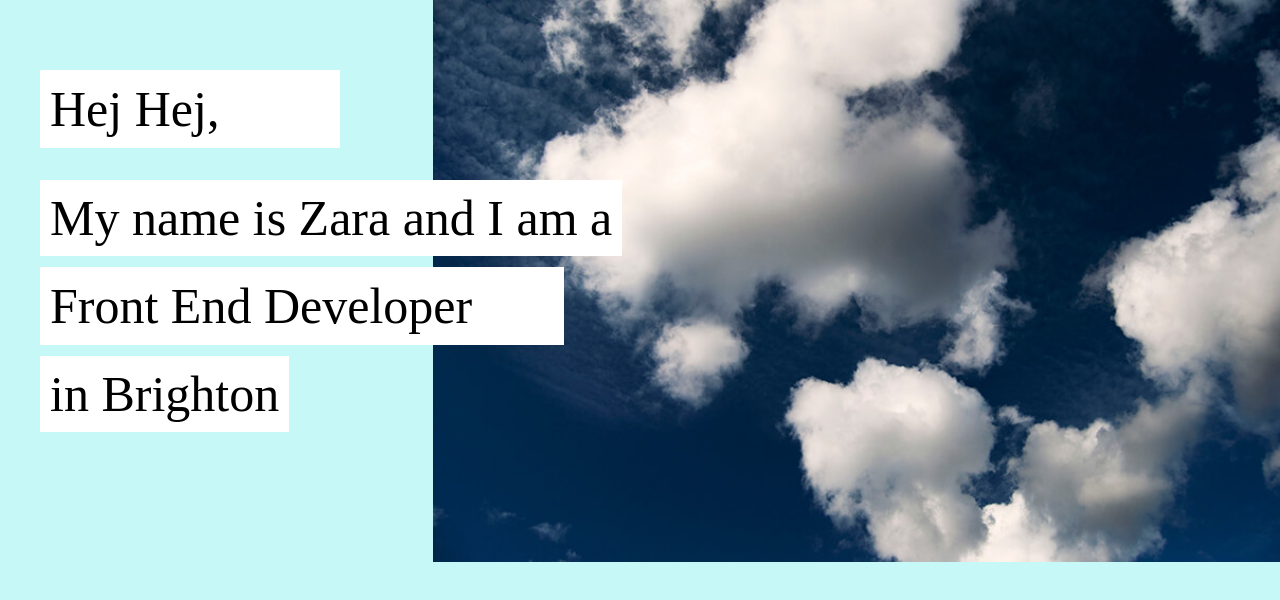
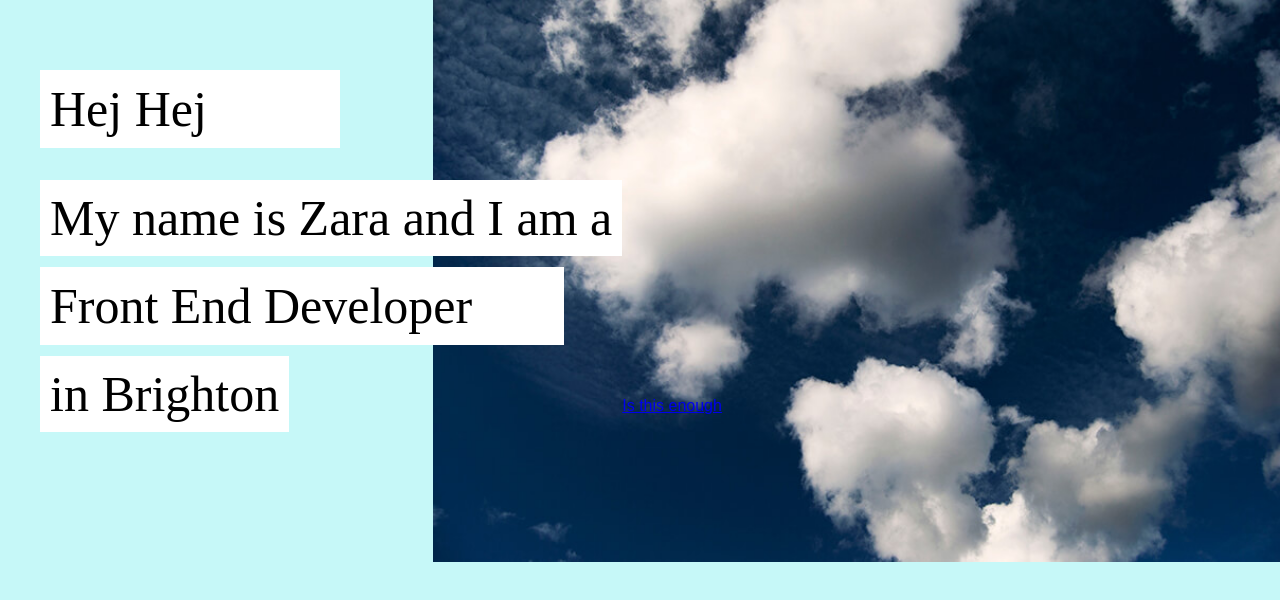
Before and after one commit to zarasyversen/personal-react, a React (Create React App) app: page / in a window 1280 px wide. Shown: the top 600 px of the page. Built offline with nearby package versions, Linux system fonts and the light colour scheme; a web font is replaced by a local one.

Commit message:
add first route

```diff
--- a/package.json
+++ b/package.json
@@ -5,6 +5,8 @@
   "dependencies": {
     "react": "^16.4.0",
     "react-dom": "^16.4.0",
+    "react-router": "^4.3.1",
+    "react-router-dom": "^4.3.1",
     "react-scripts": "1.1.4"
   },
   "scripts": {
--- a/src/App.js
+++ /dev/null
@@ -1,21 +0,0 @@
-import React, { Component } from 'react';
-import background from './images/backgrounds/clouds.jpg';
-import './Home.css';
-
-class App extends Component {
-  render() {
-    return (
-      <div className="home">
-        <div className="home__content">
-        <h2>Hej Hej,</h2>
-        <h1><span className="name">My name is Zara and I am a </span><span className="role"> Front End Developer</span><span className="place">in Brighton</span></h1>
-        </div>
-        <div className="home__image">
-          <img src={background} alt="clouds" />
-        </div>
-      </div>
-    );
-  }
-}
-
-export default App;
--- /dev/null
+++ b/src/components/Home.js
@@ -0,0 +1,25 @@
+import React, { Component } from 'react';
+import background from '../images/backgrounds/clouds.jpg';
+import '../css/Home.css';
+
+
+class Home extends Component {
+  render() {
+    return (
+      <div className="home">
+        <div className="home__content">
+          <h2>Hej Hej</h2>
+          <h1><span className="name">My name is Zara and I am a </span>
+            <span className="role"> Front End Developer</span>
+            <span className="place">in Brighton</span></h1>
+          <a href="/nav">Is this enough</a>
+        </div>
+        <div className="home__image">
+          <img src={background} alt="clouds" />
+        </div>
+      </div>
+    );
+  }
+}
+
+export default Home;
--- /dev/null
+++ b/src/components/Nav.js
@@ -0,0 +1,11 @@
+import React, { Component } from 'react';
+
+class Nav extends Component {
+  render() {
+    return (
+      <h1>I am nav</h1>
+    );
+  }
+}
+
+export default Nav;
--- a/src/index.js
+++ b/src/index.js
@@ -1,8 +1,18 @@
-import React from 'react';
+import React  from 'react';
 import ReactDOM from 'react-dom';
+import { BrowserRouter as Router, Route } from 'react-router-dom';
 import './index.css';
-import App from './App';
+import App from './components/Home';
+import Nav from './components/Nav';
 import registerServiceWorker from './registerServiceWorker';
 
-ReactDOM.render(<App />, document.getElementById('root'));
+ReactDOM.render(
+  <Router>
+    <div>
+      <Route exact path="/" component={App} />
+      <Route path="/nav" component={Nav} />
+    </div>
+  </Router>,
+  document.getElementById('root')
+);
 registerServiceWorker();
```
Also changed, not shown: src/css/Home.css (renamed from src/Home.css), 2 other files (tests, documents, lock files or other folders).
